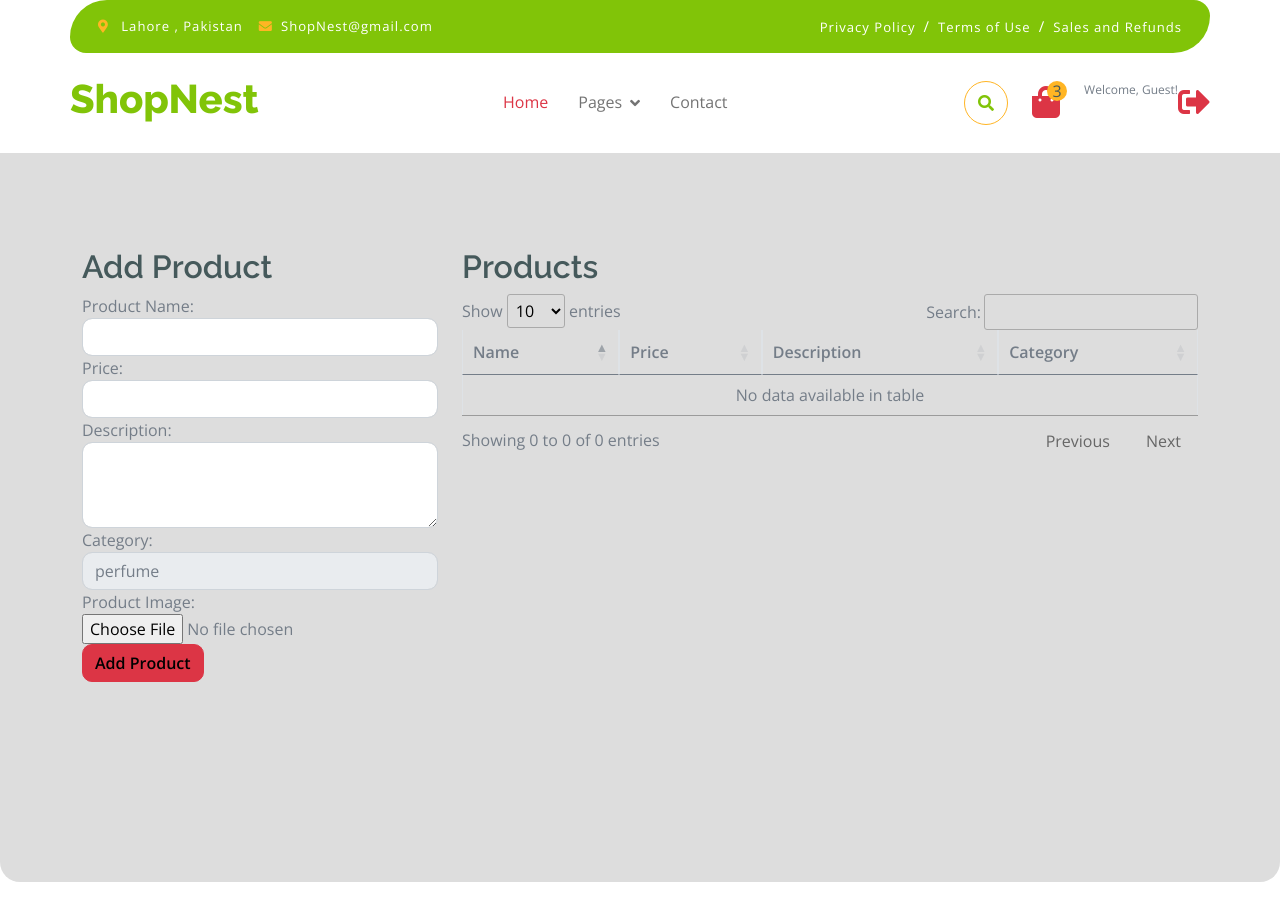
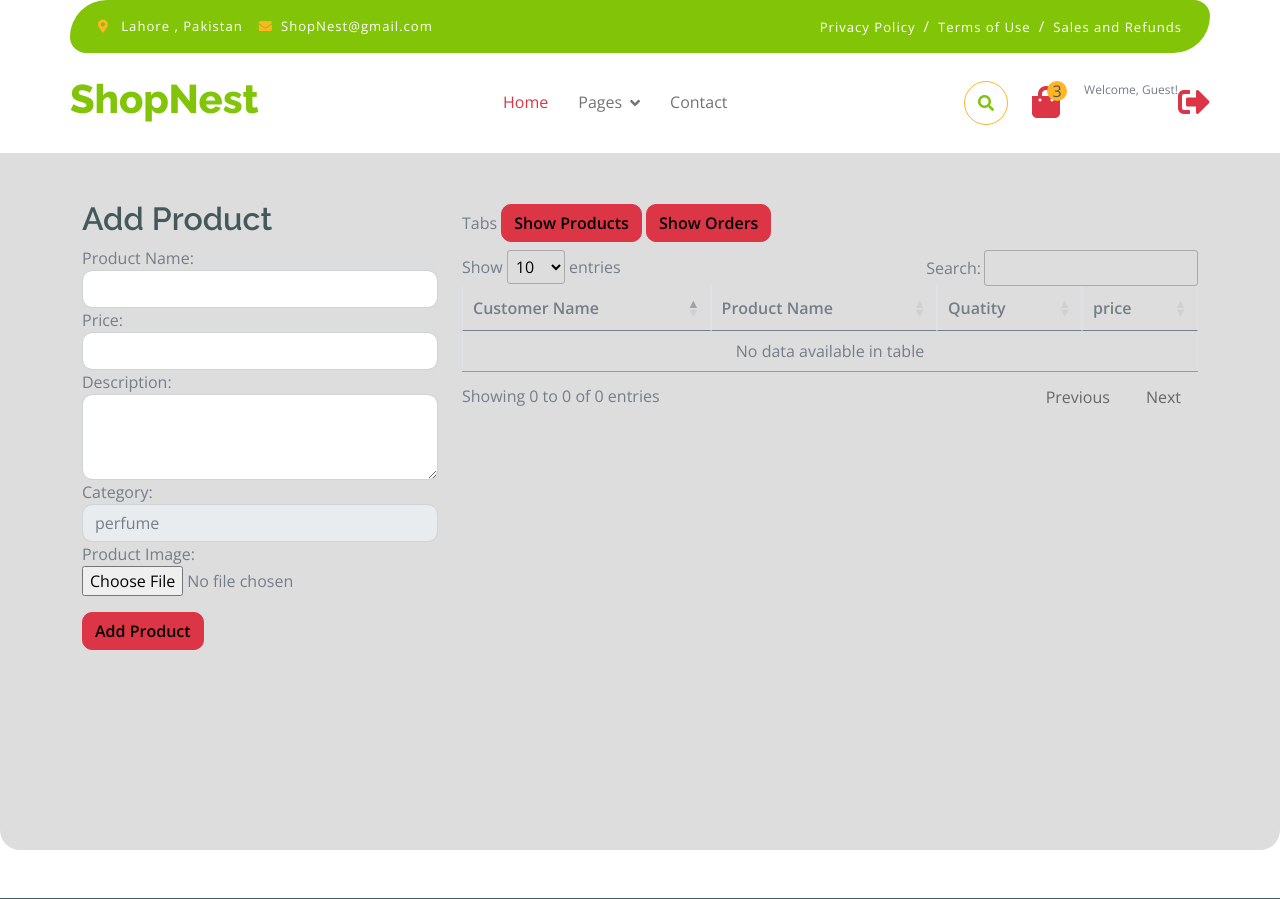
Before and after one commit to hassnbt/shopNest1, a Django app: page /add_product/ in a window 1280 px wide. Shown: the top 899 px of the page. Run offline with Django 5.2, Linux system fonts and the light colour scheme; data comes from the database, SQL or seed files in the repository; some libraries are stand-ins or nearby versions.

Commit message:
seller page

```diff
--- a/django/ecom/ecom/urls.py
+++ b/django/ecom/ecom/urls.py
@@ -41,7 +41,14 @@ path('update_total_price/', views.update_total_price, name='update_total_price')
 path('update_cart_item_quantity/', views.update_cart_item_quantity, name='update_cart_item_quantity'),
 path('add_product/',views.add_product,name="add_product"),
 path('checkout/',views.checkout,name="checkout"),
-path('submit_order/',views.submit_order,name="submit_order")
+path('submit_order/',views.submit_order,name="submit_order"),
+path('get_seller_productsd/',views.get_seller_productsd,name="get_seller_productsd"),
+path('delete_product/',views.delete_product,name="delete_product"),
+
+
+
+
+
 
 
 ]
--- a/django/ecom/myapp/views.py
+++ b/django/ecom/myapp/views.py
@@ -339,10 +339,13 @@ def get_seller_products(request):
     products_data = []
     for product in seller_products:
         products_data.append({
+            'image':product.image.url,
+            'id':product.product_id,
             'name': product.name,
             'price': product.price,
-            'description': product.description,
-            'category': product.category.name,  # Assuming you want to include the category name
+            'description': product.quantity,
+            'category': product.category.name
+            # Assuming you want to include the category name
             # Add other fields as needed
         })
 
@@ -499,3 +502,43 @@ def submit_order(request):
     else:
         # Render form again or show error
         return JsonResponse({'error': True})
+
+def get_seller_productsd(request):
+    # Assuming you have a way to identify the current seller
+    current_seller_name = request.user.username  # Change this to fetch the current seller from the request
+
+    try:
+        current_seller = Seller.objects.get(name=current_seller_name)
+    except Seller.DoesNotExist:
+        return JsonResponse({'error': 'Seller not found'}, status=404)
+    seller_cart_item_ids = CartItem.objects.filter(product__seller__name=current_seller, status='ordered').values_list('product_id', flat=True)
+
+    # Query products for the current seller that have associated cart items with status 'ordered'
+    seller_products = products1.objects.filter(seller=current_seller, product_id__in=seller_cart_item_ids)
+
+    # Convert products to JSON format
+    # Convert products to JSON format
+    products_data = []
+    for product in seller_products:
+        products_data.append({
+            'name': product.name,
+            'price': product.price,
+            'description': product.description,
+            'category': product.category.name,  # Assuming you want to include the category name
+            'prod_id':product.product_id
+            # Add other fields as needed
+        })
+
+    return JsonResponse({'products': products_data})
+
+def delete_product(request):
+    if request.method == 'POST':
+        product_id = request.POST.get('product_id')
+        try:
+            # Delete the product based on the received ID
+            products1.objects.filter(product_id=product_id).delete()
+            return JsonResponse({'message': 'Product deleted successfully'}, status=200)
+        except products1.DoesNotExist:
+            return JsonResponse({'error': 'Product not found'}, status=404)
+    else:
+        return JsonResponse({'error': 'Method not allowed'}, status=405)
--- a/django/ecom/templates/add_product.html
+++ b/django/ecom/templates/add_product.html
@@ -136,7 +136,7 @@
 
 
 <div class="secondbody">
-<div class="container mt-5">
+<div class="container">
     <div class="row">
         <!-- Left half: Form to add product -->
         <div class="col-md-4">
@@ -167,20 +167,28 @@
                     <label for="productImage">Product Image:</label>
                     <input type="file" class="form-control-file" id="productImage" name="image" accept="image/*">
                 </div>
-                <button type="submit" class="btn btn-primary">Add Product</button>
+                <button type="submit" class="btn btn-primary mt-3">Add Product</button>
+
             </form>
             <div id="imageContainer"></div>
         </div>
         <!-- Right half: Data table to show products -->
         <div class="col-md-8">
-            <h2>Products</h2>
+        <th>Tabs</th>
+                <button onclick="loadProducts()" class="btn btn-primary mb-2 mt-1">Show Products</button>
+                <button onclick="loadProductsford()" class="btn btn-primary ml-2 mb-2 mt-1">Show Orders</button>
+
+
+            {% comment %} <h2>Products</h2>
+                         {% endcomment %}
+
             <table id="productTable" class="table table-bordered">
                 <thead>
-                    <tr>
-                        <th>Name</th>
-                        <th>Price</th>
-                        <th>Description</th>
-                        <th>Category</th>
+                    <tr id="table">
+                        <th>Customer Name</th>
+                        <th>Product Name</th>
+                        <th>Quatity</th>
+                        <th>price</th>
                         <!-- Add more columns if needed -->
                     </tr>
                 </thead>
@@ -289,9 +297,78 @@
 <!-- Include jQuery DataTables JS -->
 <script type="text/javascript" charset="utf8" src="https://cdn.datatables.net/1.10.24/js/jquery.dataTables.js"></script>
 <script>
-$(document).ready(function() {
+function loadProductsford()
+    {
+         debugger;
+        $.ajax({
+            type: 'GET',
+            url: '{% url 'get_seller_productsd' %}',
+            success: function(response) {
+                debugger;
+                // Clear existing rows from the table
+                //$('#productTable tbody').html('');
+                $('#productTable').DataTable().destroy();
+                        var tab=`<th>Customer Name</th>
+                        <th>Product Name</th>
+                        <th>Quatity</th>
+                        <th>Price</th>
+                        <th>Action</th>`;
+                  $('#table').html(tab);
 
-      function loadProducts() {
+              var mat='';
+                // Iterate over the products and append rows to the table
+                response.products.forEach(function(product) {
+                    var row = '<tr>' +
+                              '<td>' + product.name + '</td>' +
+                              '<td>' + product.price + '</td>' +
+                              '<td>' + product.description + '</td>' +
+                              '<td>' + product.category + '</td>' +
+                              // Add other fields as needed
+                              '<td><button class="btn btn-primary">Deliver</button></td>' +
+                              '</tr>';
+
+                  mat=row+mat;
+                });
+                  $('#productTable tbody').html(mat);
+                debugger;
+
+                   $('#productTable').DataTable({
+        // Define DataTables options here
+    });
+            },
+            error: function(xhr) {
+                alert('Error: ' + xhr.statusText);  // Display error message
+            }
+        });
+    }
+function delp(obj)
+{
+var id=$(obj).val();
+ debugger;
+
+$.ajax({
+        url: '{%url 'delete_product'%}', // Change the URL to match your endpoint
+        type: 'POST',
+        data: {
+            'product_id':id,
+            'csrfmiddlewaretoken': '{{ csrf_token }}' // Include CSRF token if not already included
+        },
+        dataType: 'json',
+        success: function(response) {
+            // Handle success response
+            loadProducts();
+            console.log(response.message);
+        },
+        error: function(xhr, status, error) {
+            // Handle error
+            console.error(xhr.responseText);
+        }
+    });
+
+
+}
+
+function loadProducts() {
         $.ajax({
             type: 'GET',
             url: '{% url 'get_seller_products' %}',
@@ -301,13 +378,26 @@ $(document).ready(function() {
                 //$('#productTable tbody').html('');
                 $('#productTable').DataTable().destroy();
 var mat='';
+                        var tab=`
+
+                        <th>Name</th>
+                        <th>Price</th>
+                        <th>Quantity</th>
+                        <th>Category</th>
+                        <th>Action</th>
+                        `;
+                  $('#table').html(tab);
+
                 // Iterate over the products and append rows to the table
                 response.products.forEach(function(product) {
                     var row = '<tr>' +
-                              '<td>' + product.name + '</td>' +
+
+                              '<td> <img class="img-fluid" src="' + product.image + '" style="width: 35px; height: 35px; border-radius: 50%;" alt="Product Image">     ' + product.name +'</td>' +
                               '<td>' + product.price + '</td>' +
                               '<td>' + product.description + '</td>' +
                               '<td>' + product.category + '</td>' +
+                              '<td><button class="btn btn-primary" value="'+product.id+'" id="delbtn" onclick="delp(this)">Delete</button></td>' +
+
                               // Add other fields as needed
                               '</tr>';
 
@@ -325,6 +415,9 @@ var mat='';
             }
         });
     }
+
+$(document).ready(function() {
+
 
     // Load products when the page is ready
     loadProducts();
@@ -350,7 +443,7 @@ var mat='';
                 'X-CSRFToken': '{{ csrf_token }}'  // Include CSRF token in the request headers
             },
             success: function(response) {
-                alert('Product added successfully!');
+               // alert('Product added successfully!');
                 $('#addProductForm')[0].reset();
                 loadProducts(); // Reset the form fields
             },
```
Also changed, not shown: django/ecom/media/media/43_5.png (added), django/ecom/media/media/44_5.png (added), django/ecom/media/media/45_5.png (added), django/ecom/media/media/5_tT97jo9.png (added), django/ecom/media/media/5_vl7Rpt6.png (added), django/ecom/media/media/5_y3WuakW.png (added).
